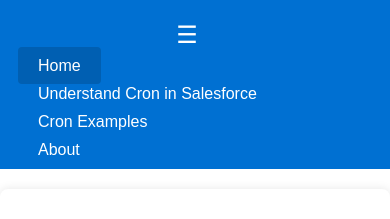
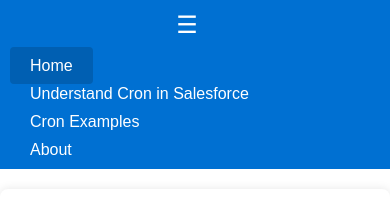
Before and after one commit to phlakhani/SFCronMaker, a plain HTML site: page public/index.html in a window 390 px wide. Both pictures are taken after a click on the button "Toggle navigation". Shown: the part 40-259 px from the top of the page. Drawn offline with Linux system fonts and the light colour scheme.

Commit message:
v0.2- desing updates (RD)

```diff
--- a/public/index.html
+++ b/public/index.html
@@ -27,7 +27,7 @@
           <!-- Hamburger icon -->
         </button>
         <ul class="navbar-tabs">
-          <li><a href="#home">Home</a></li>
+          <li><a href="#home" class="active">Home</a></li>
           <li><a href="#understand-cron">Understand Cron in Salesforce</a></li>
           <li><a href="#cron-examples">Cron Examples</a></li>
           <li><a href="#about">About</a></li>
@@ -217,7 +217,7 @@
             <li><strong> Run on every 2nd Sunday midnight every month</strong>
               <ul style="list-style-type:disc;">
                 <li>Cron : 0 0 0 ? * 7#2</li>
-                <li>Explanation: The Job will run at 12 AM (midnight) , every month, on every second Saturday .</li>
+                <li>Explanation: The Job will run at 12 AM (midnight) , every month, on  second Saturday .</li>
               </ul>
             </li>
             <li><strong>Run on weekend at midnight from January to March</strong>
--- a/public/script.js
+++ b/public/script.js
@@ -146,7 +146,7 @@ function generateDescription(seconds, minutes, hours, dayOfMonth, month, dayOfWe
         descriptionParts.push(`from ${convertDayOfWeek(dayOfWeekRange[0])} to ${convertDayOfWeek(dayOfWeekRange[1])} `);
     }else if (dayOfWeek.includes('#')) {
         let nthDayArray = dayOfWeek.split('#');
-        descriptionParts.push(`on every ${convertToNthDay(nthDayArray[1])} ${convertDayOfWeek(nthDayArray[0])} `);
+        descriptionParts.push(`on ${convertToNthDay(nthDayArray[1])} ${convertDayOfWeek(nthDayArray[0])} `);
     } else {
         descriptionParts.push(`on ${convertDayOfWeek(dayOfWeek)}`);
     }
--- a/public/styles.css
+++ b/public/styles.css
@@ -9,9 +9,10 @@ body {
   justify-content: space-between;
   align-items: center;
   background-color: #0070d2;
-    padding: 10px 20px;
+  padding: 15px 20px;
   color: white;
-    position: relative; /* Added for absolute positioning of navbar-tabs */
+  position: relative;
+  flex-wrap: wrap; /* Allows wrapping on smaller screens */
 }
 
 .navbar-name a {
@@ -27,9 +28,9 @@ body {
   padding: 0;
   display: flex;
   gap: 15px;
-    position: absolute; /* Centering tabs in relation to the navbar */
-    left: 50%;
-    transform: translateX(-50%);
+  position: absolute;
+  right: 5%;
+  top: 20px;
 }
 
 .navbar-tabs li {
@@ -42,12 +43,11 @@ body {
   text-decoration: none;
   text-align: center;
   font-size: 16px;
-    margin: 0 8px; /* Nominal space between tabs */
   border-radius: 4px;
   transition: background-color 0.3s ease;
 }
 
-  .navbar a.active {
+.navbar-tabs a.active {
   background-color: #005fb2;
 }
 
@@ -55,33 +55,8 @@ body {
   color: #f0f0f0;
 }
 
-  @media (max-width: 768px) {
-    .navbar {
-      flex-direction: column;
-      align-items: flex-start;
-      position: static; /* Reset position for mobile view */
-      padding: 10px; /* Adjust padding for mobile */
-    }
-
-    .navbar-name {
-      margin-bottom: 10px; /* Space between site name and tabs */
-    }
-
-    .navbar-tabs {
-      position: static; /* Reset positioning */
-      transform: none; /* Reset transform */
-      flex-direction: column; /* Stack tabs vertically */
-      width: 100%; /* Full width for mobile view */
-      gap: 10px; /* Space between tabs */
-    }
-
-    .navbar-tabs a {
-      font-size: 16px; /* Adjust font size for mobile */
-    }
-  }
-
 .navbar-toggle {
-    display: none; /* Hide toggle button by default */
+  display: none;
   background: none;
   border: none;
   font-size: 24px;
@@ -89,22 +64,37 @@ body {
   cursor: pointer;
 }
 
-  @media (max-width: 768px) {
-    .navbar-toggle {
-      display: block; /* Show toggle button on mobile */
+@media (max-width: 1024px) {
+  .navbar {
+      flex-direction: column;
+      align-items: flex-start;
+      padding: 10px;
   }
 
   .navbar-tabs {
-      display: none; /* Hide tabs by default on mobile */
+      position: static;
       flex-direction: column;
+      width: 100%;
+      gap: 10px;
+      display: none; /* Hide tabs by default on tablets */
   }
 
   .navbar-tabs.active {
       display: flex; /* Show tabs when toggle button is clicked */
   }
+
+  .navbar-toggle {
+      display: block;
+      margin-bottom: 10px;
+  }
 }
 
-
+@media (max-width: 768px) {
+  .navbar-tabs {
+      /* Adjust for smaller screens */
+      font-size: 14px;
+  }
+}
 
 .container {
   max-width: 800px;
@@ -183,16 +173,11 @@ table.GeneratedTable {
   width: 100%;
   background-color: #ffffff;
   border-collapse: collapse;
-  border-width: 1px;
-  border-color: #000000;
-  border-style: solid;
-  color: #000000;
+  border: 1px solid #000000;
 }
 
 table.GeneratedTable td, table.GeneratedTable th {
-  border-width: 1px;
-  border-color: #000000;
-  border-style: solid;
+  border: 1px solid #000000;
   padding: 8px;
 }
 
@@ -200,26 +185,24 @@ table.GeneratedTable thead {
   background-color: #0070d2;
 }
 
-.Header_style{
+.Header_style {
   color: #ffffff;
 }
 
-.word-spacing{
+.word-spacing {
   word-spacing: 12px;
 }
 
-.format-spacing{
+.format-spacing {
   word-spacing: 7px;
   text-align: center;
 }
 
-.spChar_style{
-    text-align:center;
+.spChar_style {
+  text-align: center;
   font-weight: bold;
 }
 
-
-.cron-example-tab li{
-
+.cron-example-tab li {
   padding: 10px;
 }
```
Lines whose indentation alone changed are shown as unchanged.
